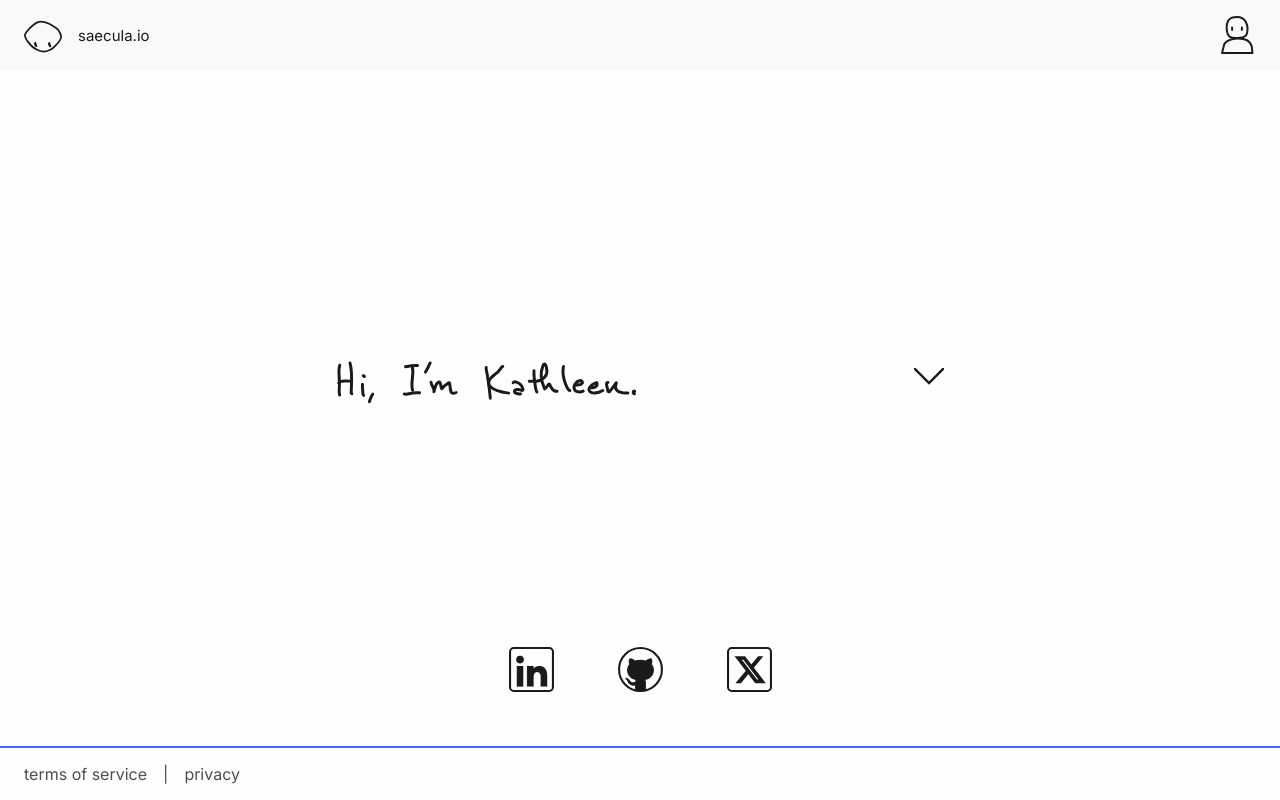
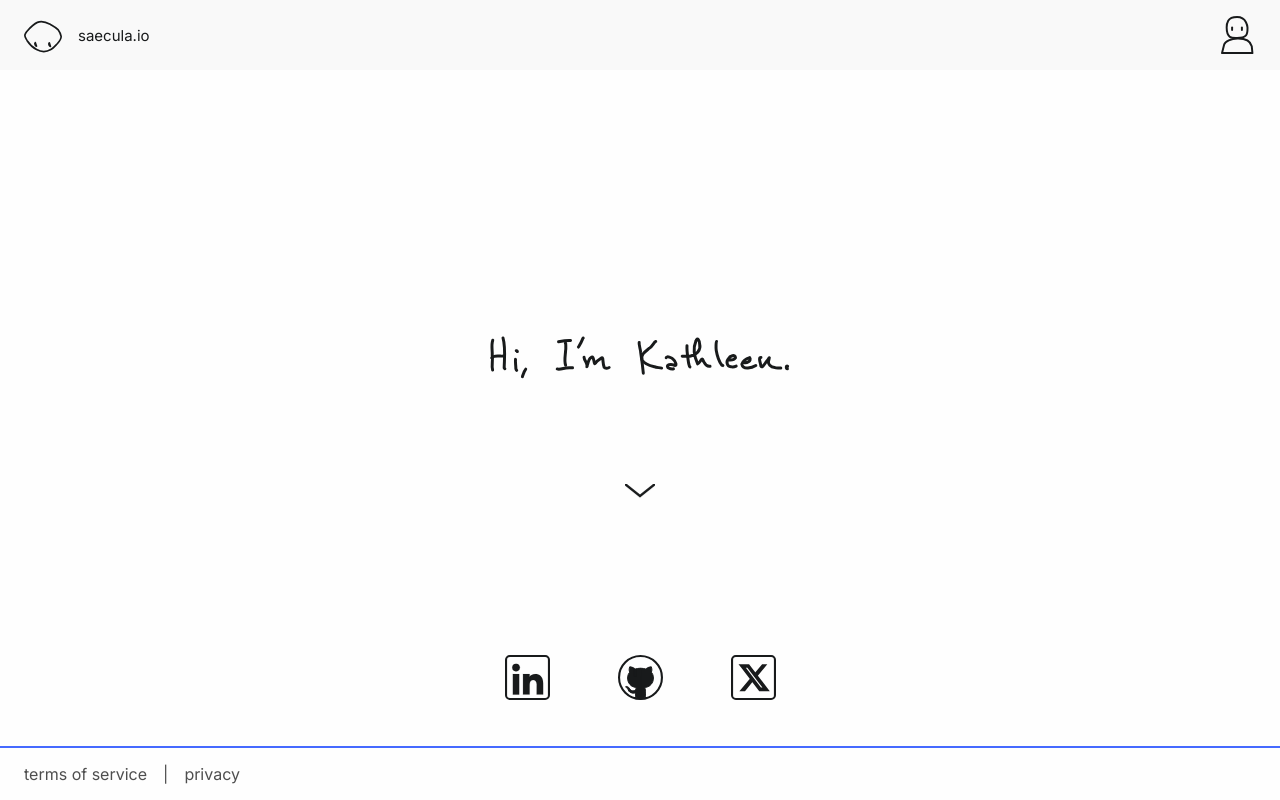
Before and after one commit to saecula/saecula-io, a Next.js app: page / in a window 1280 px wide. Built offline with nearby package versions, Linux system fonts and the light colour scheme.

Commit message:
first animation

```diff
--- a/app/page.js
+++ b/app/page.js
@@ -17,12 +17,23 @@ export default () => {
   return (
     <div className={styles.page}>
       <div className={styles.intro}>
-        <img src="/intro.svg" alt="Hi, I'm Kathleen." width={300} height={45} />
-        <div className={styles.arrow}>
-          <svg viewBox="0 0 100 100">
-            <path d="M 0,0 L 50,50 L 100,0" />
-          </svg>
+        <div>
+          <div className={styles.pad} />
+          <img
+            src="/intro.svg"
+            alt="Hi, I'm Kathleen."
+            width={300}
+            height={45}
+          />
         </div>
+        <svg
+          width={30}
+          height={30}
+          className={styles.arrow}
+          viewBox="0 0 100 100"
+        >
+          <path d="M 0,0 L 50,40 L 100,0" />
+        </svg>
       </div>
       <div className={styles.links}>
         <Icon href={inUrl} src="/in.svg" />
--- a/app/style.module.css
+++ b/app/style.module.css
@@ -1,46 +1,70 @@
 .page {
+  display: flex;
   height: 100%;
-  max-width: 900px;
-  margin: auto;
   padding: 0.5rem;
-  font-size: 1.5rem;
-  display: flex;
   flex-direction: column;
   overflow: hidden;
   justify-content: center;
 }
 
-.page > * {
-  border-radius: 4px;
-  display: flex;
-  justify-content: space-around;
-  align-items: center;
-}
+/* children of .page */
 
 .intro {
-  height: 80%;
+  display: flex;
+  flex-direction: column;
+  align-items: center;
+  justify-content: center;
+  height: 100%;
 }
 
 .links {
-  margin: 0;
+  display: flex;
   justify-content: center;
 }
 
-.links > * {
-  padding: 0 2rem;
+/* children of .intro */
+
+.pad {
+  height: 150px;
 }
 
 .arrow {
-  width: 30px;
-  height: 30px;
-}
-
-.arrow > * {
+  margin: 100px 0 0;
   fill: none;
   stroke: var(--color);
   stroke-width: 8;
-
+  opacity: 0;
+  animation:
+    fadeIn 1s ease-in-out 3.5s forwards,
+    bounce-down 0.5s ease-in-out 4.5s 4 alternate;
   @media (prefers-color-scheme: dark) {
-    stroke: var(--color-dark);
+    stroke: rgb(93, 93, 93);
   }
 }
+
+/* children of .links */
+
+.links > * {
+  margin: 1.5rem;
+  padding: 10px;
+}
+
+/* animations */
+
+@keyframes fadeIn {
+  from {
+    opacity: 0;
+  }
+  to {
+    opacity: 1;
+  }
+}
+
+@keyframes bounce-down {
+  from {
+    transform: translateY(0);
+  }
+  to {
+    transform: translateY(4px);
+  }
+}
```
